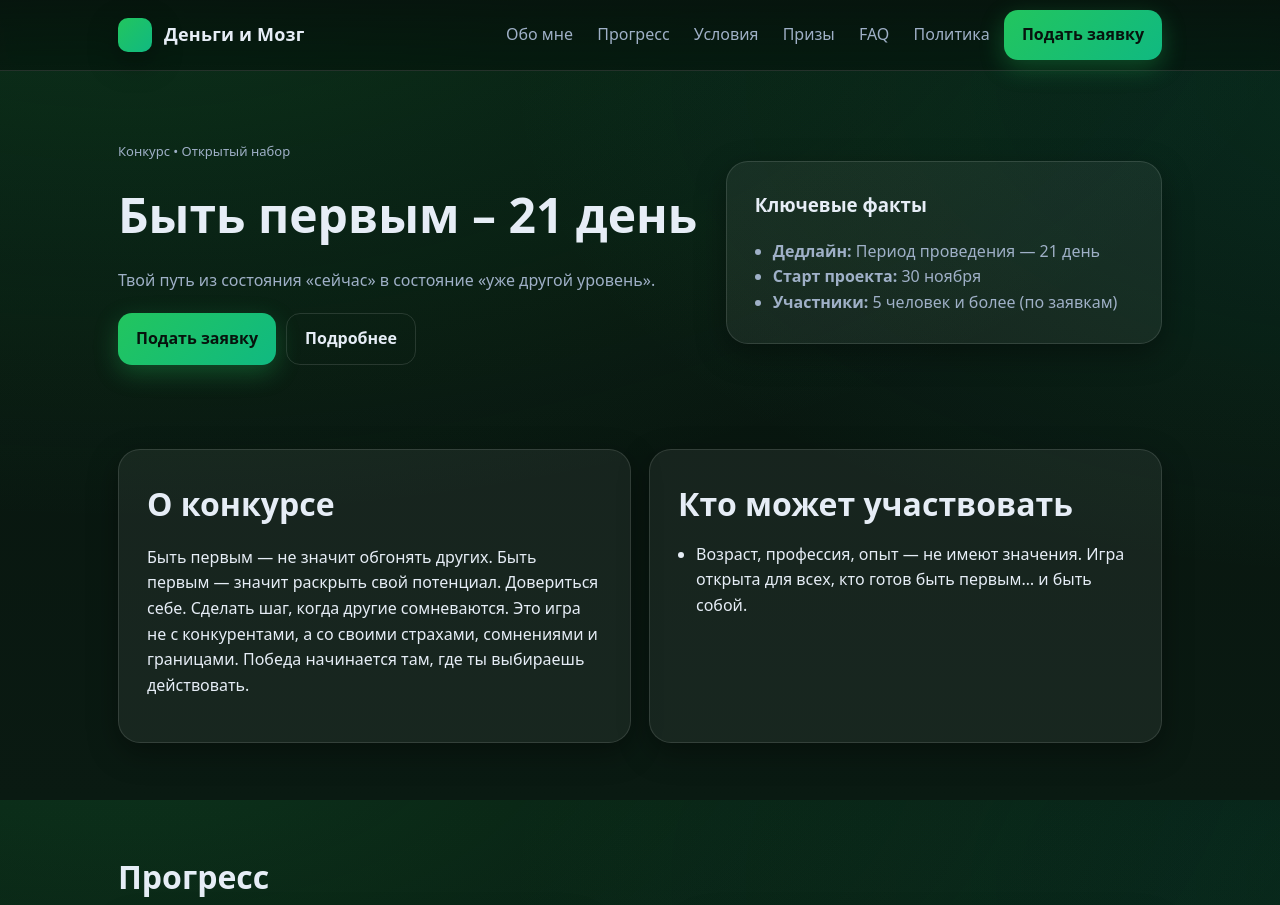
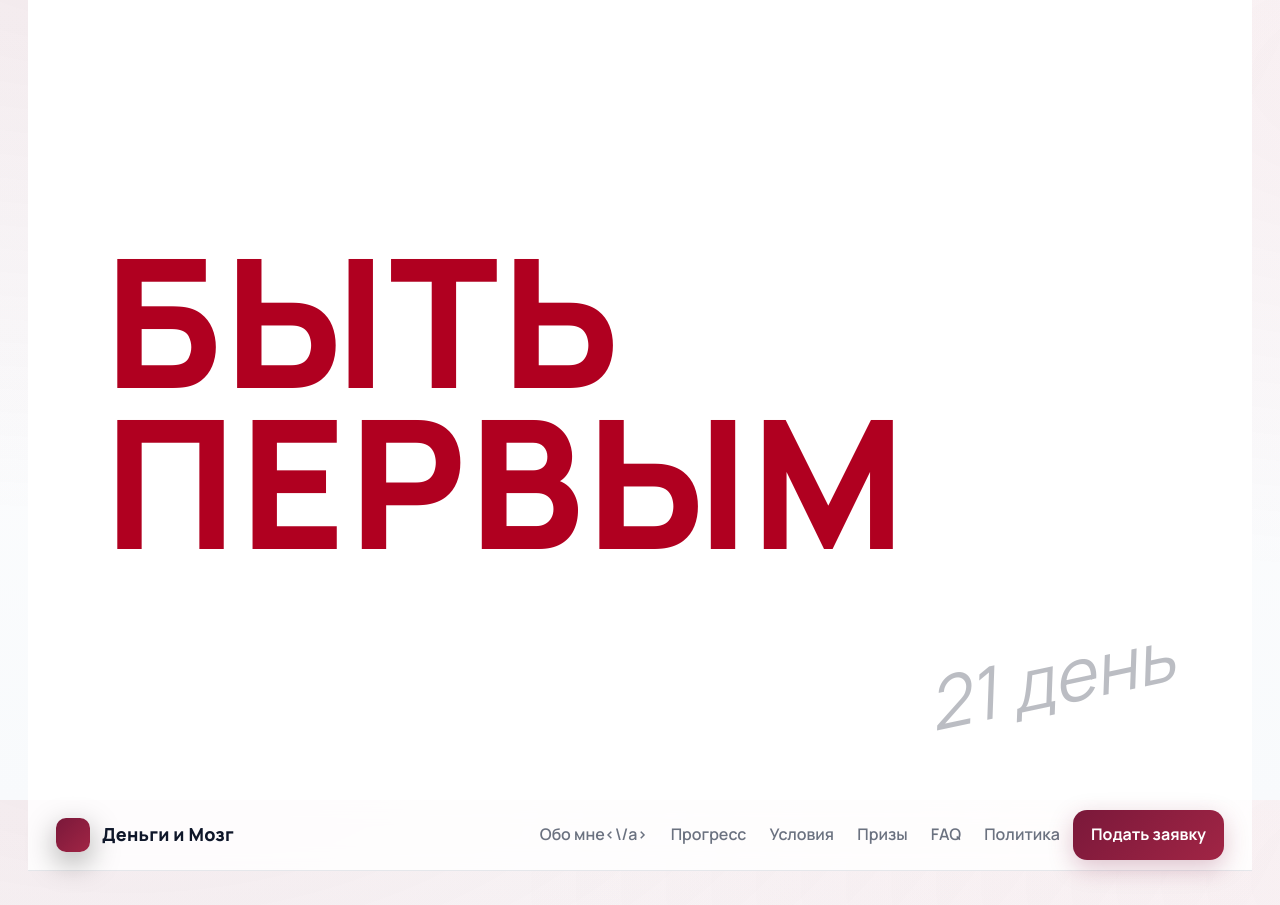
Before and after one commit to ilyamerk/money-and-brain, a plain HTML site: page index.html in a window 1280 px wide. Shown: the top 905 px of the page. Drawn offline with Linux system fonts and the light colour scheme; a web font is replaced by a local one.

Commit message:
Update index.html

```diff
--- a/index.html
+++ b/index.html
@@ -10,32 +10,36 @@
   <meta property="og:description" content="Подавай заявку и становись частью будущего!" />
   <meta property="og:type" content="website" />
   <meta property="og:image" content="/og-image.png" />
+  <link rel="preconnect" href="https://fonts.googleapis.com">
+  <link rel="preconnect" href="https://fonts.gstatic.com" crossorigin>
+  <link href="https://fonts.googleapis.com/css2?family=Manrope:wght@400..800&family=Unbounded:wght@600..900&display=swap" rel="stylesheet">
   <style>
     :root{
-      --bg:#07130d; --bg-2:#0a1a12; --card:rgba(255,255,255,0.06); --card-stroke:rgba(255,255,255,0.12);
-      --text:#e6edf6; --muted:#9fb0c7; --acc:#22c55e; --acc-2:#10b981; --ok:#22c55e; --err:#ef4444;
+      --bg:#ffffff; --bg-2:#f8fafc; --card:#ffffff; --card-stroke:#e5e7eb;
+      --text:#0f172a; --muted:#6b7280; --acc:#7a183a; --acc-2:#a12545; --ok:#16a34a; --err:#dc2626;
       --radius:22px; --shadow:0 10px 30px rgba(0,0,0,.35);
       --pad:clamp(16px,2.2vw,28px); --max:1100px;
+      --font-ui:'Manrope', system-ui, -apple-system, 'Segoe UI', Roboto, Arial, sans-serif;
+      --font-display:'Unbounded', 'Manrope', system-ui, -apple-system, 'Segoe UI', Roboto, Arial, sans-serif;
     }
     *{box-sizing:border-box}
     html,body{height:100%}
     html{scroll-behavior:smooth}
-    body{margin:0;background:radial-gradient(1200px 600px at 10% -10%,rgba(34,197,94,.18),transparent),
-                    radial-gradient(900px 500px at 110% 10%,rgba(16,185,129,.14),transparent),
+    body{margin:0;background:radial-gradient(1200px 600px at 10% -10%,rgba(122,24,58,.10),transparent),
+                    radial-gradient(900px 500px at 110% 10%,rgba(161,37,69,.08),transparent),
                     linear-gradient(180deg,var(--bg),var(--bg-2));
-         color:var(--text);font:16px/1.6 system-ui, -apple-system, Segoe UI, Roboto, Inter, Arial, sans-serif}
-    .container{max-width:var(--max);margin:auto;padding:0 var(--pad)}
+         color:var(--text);font:16px/1.6 var(--font-ui);margin:auto;padding:0 var(--pad)}
     header.site-header{position:sticky;top:0;z-index:40;backdrop-filter:saturate(140%) blur(10px);
-      background:linear-gradient(180deg,rgba(7,19,13,.9),rgba(7,19,13,.65));border-bottom:1px solid var(--card-stroke)}
+      background:rgba(255,255,255,.85);border-bottom:1px solid var(--card-stroke)}
     .nav{display:flex;align-items:center;gap:16px;justify-content:space-between;padding:10px var(--pad)}
     .brand{display:flex;align-items:center;gap:12px}
     .logo{width:34px;height:34px;border-radius:10px;background:linear-gradient(135deg,var(--acc),var(--acc-2));box-shadow:var(--shadow)}
-    .brand h1{font-size:18px;margin:0;letter-spacing:.2px}
+    .brand h1{font-size:18px;margin:0;letter-spacing:.2px;font-family:var(--font-display);font-weight:800}
     nav a{color:var(--muted);text-decoration:none;padding:8px 10px;border-radius:12px}
     nav a:hover{color:var(--text);background:rgba(255,255,255,.06)}
     .btn{display:inline-flex;align-items:center;gap:8px;padding:12px 18px;border-radius:14px;
-         background:linear-gradient(135deg,var(--acc),var(--acc-2));color:#07130d;text-decoration:none;font-weight:700;
-         box-shadow:0 8px 24px rgba(34,197,94,.3);border:none;cursor:pointer}
+         background:linear-gradient(135deg,var(--acc),var(--acc-2));color:#ffffff;text-decoration:none;font-weight:700;
+         box-shadow:0 8px 24px rgba(122,24,58,.25);border:none;cursor:pointer}
     .btn.ghost{background:transparent;color:var(--text);border:1px solid var(--card-stroke);box-shadow:none}
     .btn:disabled{opacity:.6;cursor:not-allowed}
 
@@ -46,8 +50,18 @@
     .hero p{color:var(--muted);margin:0 0 1.2em}
     .hero-card{background:var(--card);border:1px solid var(--card-stroke);border-radius:var(--radius);padding:var(--pad);box-shadow:var(--shadow)}
 
+    /* billboard */
+    .billboard{min-height:100vh;background:#ffffff;display:grid;place-items:center;position:relative;padding:0 6vw}
+    .billboard h1{margin:0;font-family:var(--font-display);font-weight:900;text-transform:uppercase;font-size:clamp(42px,14vw,180px);line-height:.9;color:#b00020;letter-spacing:.02em}
+    .billboard .tagline{position:absolute;bottom:8vh;right:6vw;transform:rotate(-12deg);font-style:italic;font-size:clamp(18px,6vw,72px);opacity:.28;color:var(--text);pointer-events:none;user-select:none}
+
     /* sections */
     section{padding:54px 0}
+    /* typography */
+    h1,h2,h3,.section-title{font-family:var(--font-display);letter-spacing:.2px}
+    h1,h2{font-weight:800}
+    nav a{font-weight:600}
+    body,h1,h2,h3{font-kerning:normal;font-feature-settings:'liga' 1,'kern' 1; font-optical-sizing:auto}
     .section-title{font-size:clamp(22px,3vw,32px);margin:0 0 .4em}
     .grid{display:grid;gap:18px}
     .grid.cols-3{grid-template-columns:repeat(3,1fr)}
@@ -55,7 +69,7 @@
     .grid.arrowed{grid-template-columns:1fr auto 1fr}
     .card{background:var(--card);border:1px solid var(--card-stroke);border-radius:var(--radius);padding:var(--pad);box-shadow:var(--shadow)}
     .arrow-col{display:flex;align-items:center;justify-content:center}
-    .arrow-col svg{width:64px;height:64px;opacity:.9;filter:drop-shadow(0 6px 18px rgba(16,185,129,.25))}
+    .arrow-col svg{width:64px;height:64px;opacity:.9;filter:drop-shadow(0 6px 18px rgba(122,24,58,.25))}
     /* about me */
     .me-grid{grid-template-columns:0.9fr 1.1fr}
     .portrait{width:100%;height:auto;display:block;border-radius:18px;box-shadow:var(--shadow)}
@@ -67,12 +81,12 @@
     .timeline::before{content:"";position:absolute;left:6px;top:2px;bottom:2px;width:2px;background:linear-gradient(var(--acc),var(--acc-2))}
     .step{position:relative;margin:0 0 14px}
     .step::before{content:"";position:absolute;left:-12px;top:8px;width:14px;height:14px;border-radius:50%;
-      background:linear-gradient(135deg,var(--acc),var(--acc-2));box-shadow:0 0 0 3px rgba(16,185,129,.25)}
+      background:linear-gradient(135deg,var(--acc),var(--acc-2));box-shadow:0 0 0 3px rgba(122,24,58,.25)}
 
     /* form */
     form{display:grid;gap:14px}
     label{font-weight:600}
-    input, select, textarea{width:100%;padding:12px 14px;border-radius:12px;background:#0c1324;color:var(--text);
+    input, select, textarea{width:100%;padding:12px 14px;border-radius:12px;background:#ffffff;color:var(--text);
       border:1px solid var(--card-stroke);outline:none}
     input:focus, select:focus, textarea:focus{border-color:var(--acc)}
     .inline{display:grid;gap:12px}
@@ -103,11 +117,15 @@
   </style>
 </head>
 <body>
+  <section class="billboard" aria-label="Intro">
+    <h1>БЫТЬ ПЕРВЫМ</h1>
+    <div class="tagline"><em>21 день</em></div>
+  </section>
   <header class="site-header">
     <div class="container nav">
       <div class="brand"><div class="logo" aria-hidden="true"></div><h1>Деньги и Мозг</h1></div>
       <nav aria-label="Главная навигация">
-        <a href="#me">Обо мне</a>
+        <a href="#me">Обо мне<\/a>
         <a href="#tracks">Прогресс</a>
         <a href="#timeline">Условия</a>
         <a href="#prizes">Призы</a>
@@ -246,7 +264,7 @@
         <h3 class="section-title">Обо мне</h3>
         <div class="grid cols-2 me-grid">
           <div class="card reveal" style="padding:12px">
-            <img class="portrait" src="./assets/portrait.webp" alt="Обо мне — фото" loading="lazy" decoding="async" />
+            <img class="portrait" src="portrait.webp" alt="Обо мне — фото" loading="lazy" decoding="async" />
           </div>
           <div class="card reveal">
             <p><em>Здесь будет ваш текст «Обо мне». Можете рассказать о себе, опыте, миссии и почему запустили проект «Деньги и Мозг».</em></p>
```
